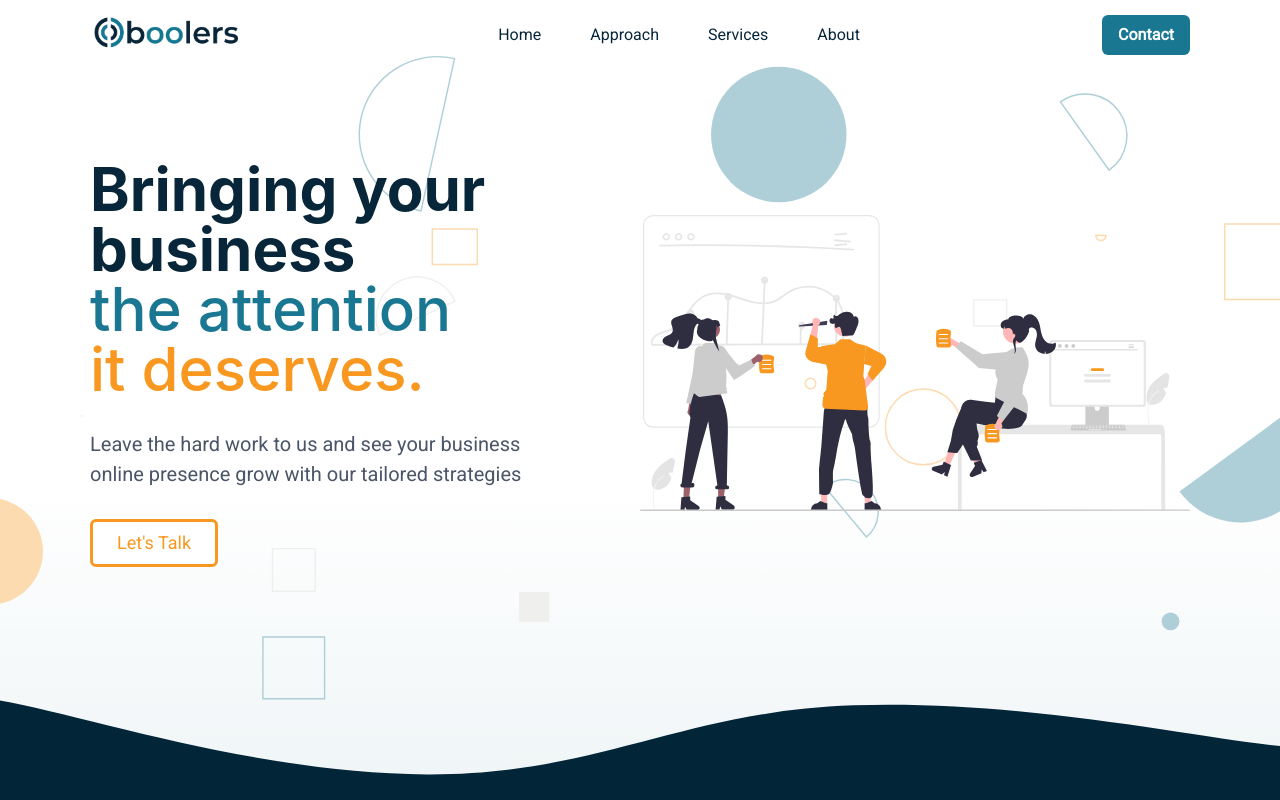
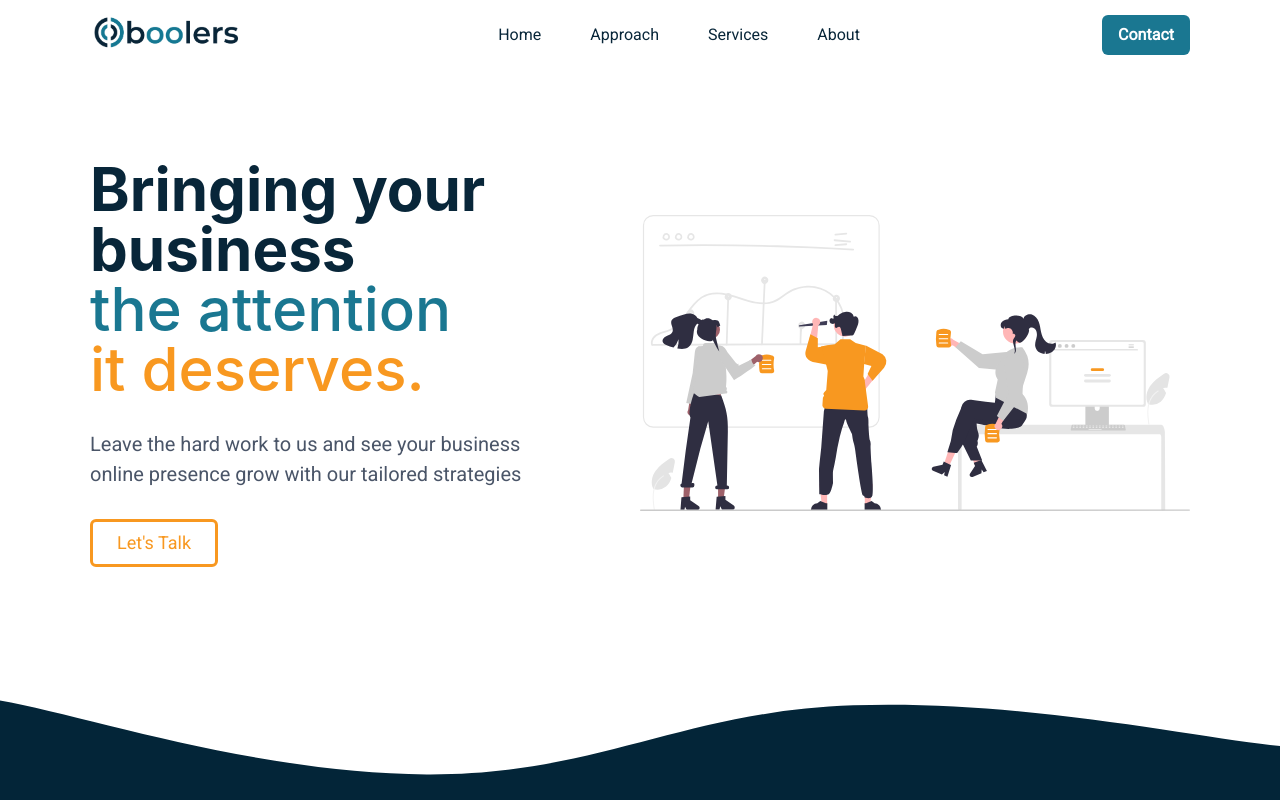
Before and after one commit to AlandelFresno/web, a Next.js app: page / in a window 1280 px wide. Shown: the top 800 px of the page. Built offline with nearby package versions, Linux system fonts and the light colour scheme.

Commit message:
remove home bg

```diff
--- a/pages/index.tsx
+++ b/pages/index.tsx
@@ -15,7 +15,7 @@ const Home: NextPage = () => {
 
   return (
     <MainLayout title="Boolers - Digital Marketing Agency" pageDescription={pageDescription}>
-      <Box
+      {/* <Box
         pos={'absolute'}
         bgPos={'center'}
         transform={'scale(-1, 1)'}
@@ -25,7 +25,7 @@ const Home: NextPage = () => {
         bgImage={'./assets/connected-background.svg'}
         height={'100%'}
         width={'100%'}
-      />
+      /> */}
       {/* <Box pos={'absolute'} backdropFilter={'blur(4.5px)'} bgSize={'cover'} zIndex={'-1'} height={'100%'} width={'100%'} /> */}
       <HomeSection />
       <Box width={'100%'} position={'relative'} height={'300px'} overflow={'hidden'}>
```
